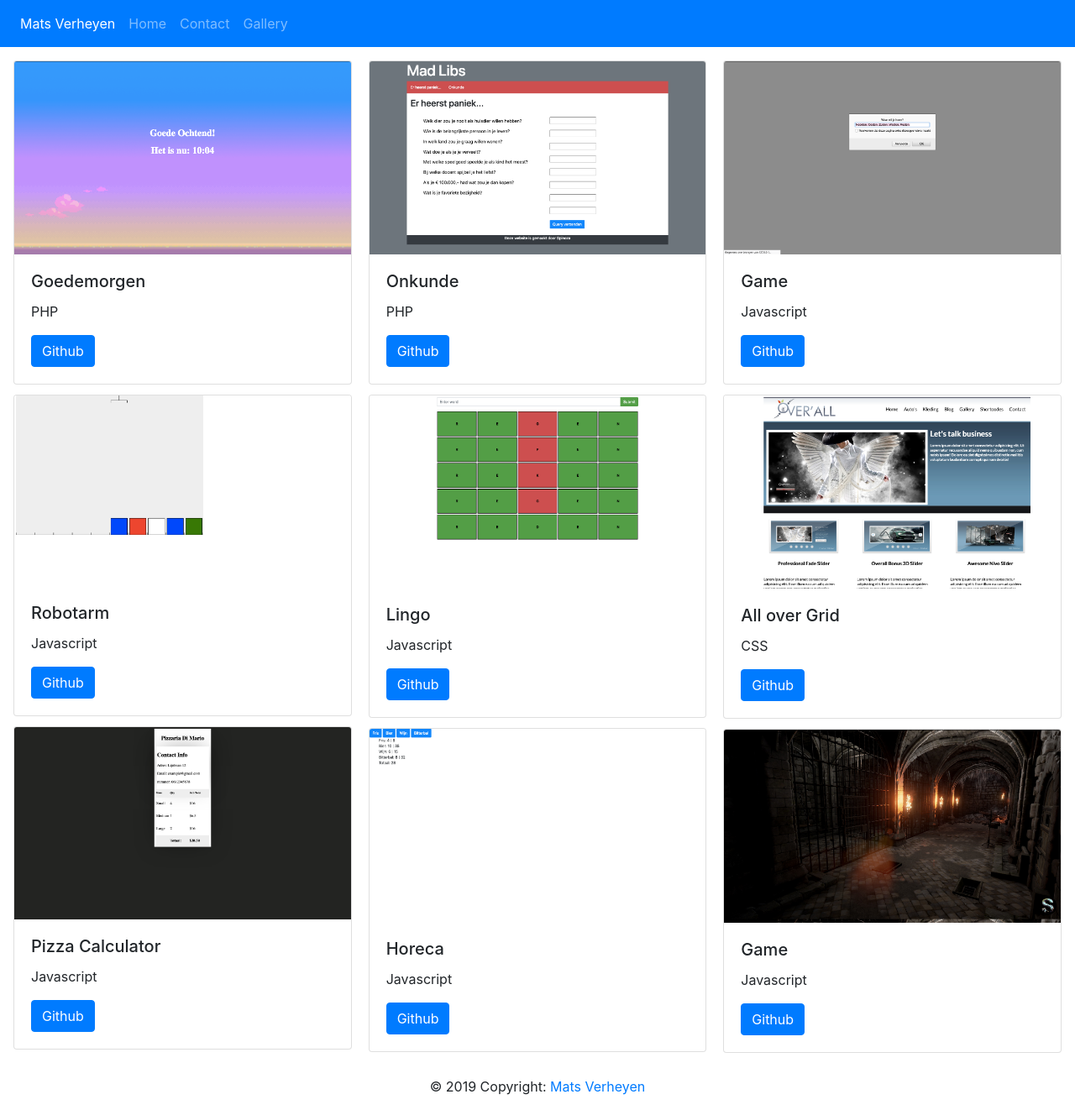
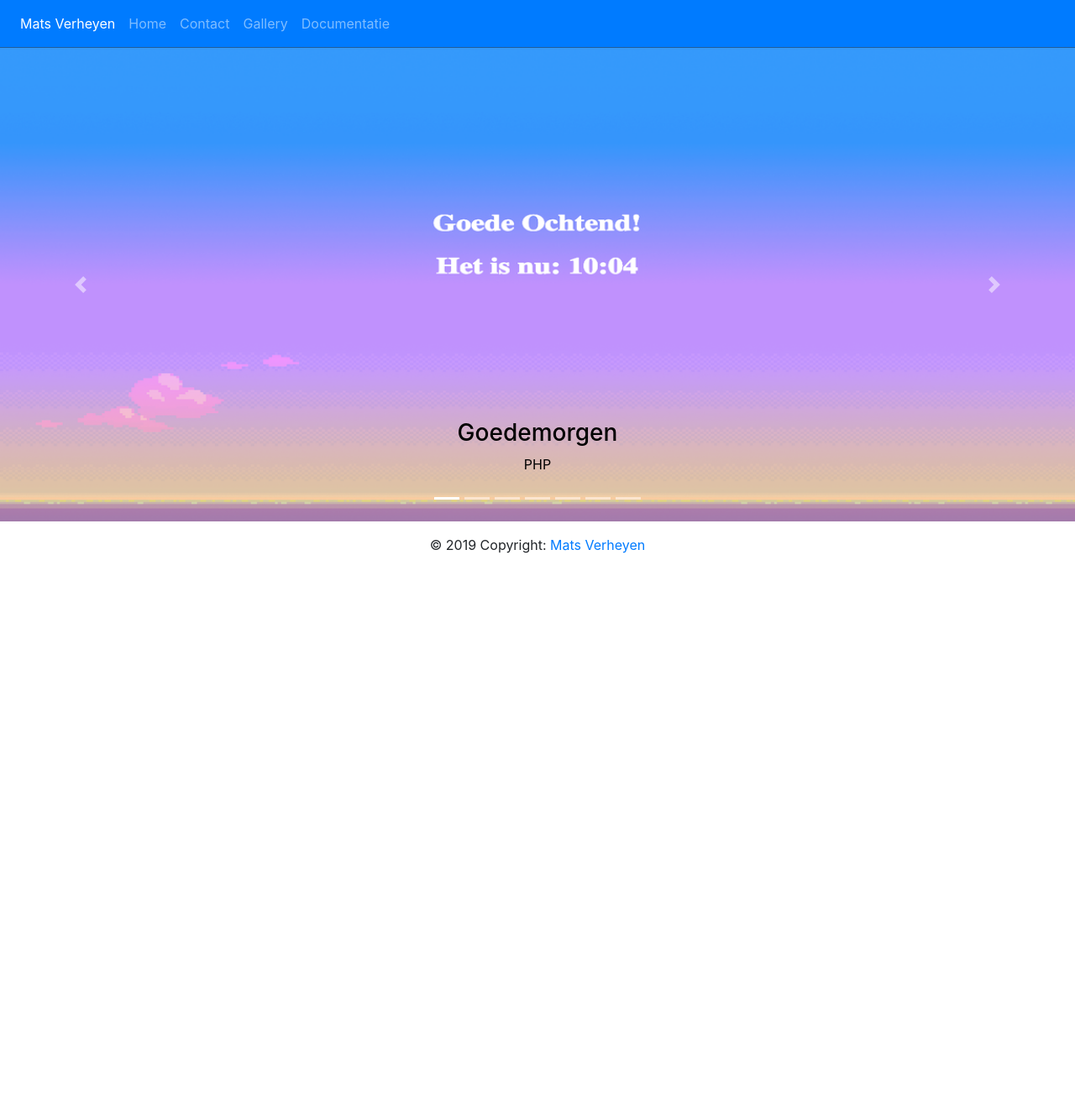
Before and after one commit to Matsverheyen/Portfolio-php, a PHP site: page /gallery.php in a window 1280 px wide. Shown: the whole page at 84% size. After the commit the page ends 659 px from the top, so only its background shows below. Run offline with PHP 8.4, Linux system fonts and the light colour scheme.

Commit message:
added caroussel and docs

```diff
--- a/components/nav.php
+++ b/components/nav.php
@@ -10,7 +10,10 @@
       <a class="nav-link" href="contact.php">Contact</a>
     </li>
     <li class="nav-item">
-      <a class="nav-link" href="gallery.php"">Gallery</a>
+      <a class="nav-link" href="gallery.php">Gallery</a>
+    </li>
+    <li class="nav-item">
+      <a class="nav-link" href="documentatie.php">Documentatie</a>
     </li>
   </ul>
 </nav>
--- a/contact.php
+++ b/contact.php
@@ -41,7 +41,8 @@
             <div class="form-group">
               <input type="text" class="form-control" name="name" placeholder="Naam" required>
             </div>
-          </div>
+          </div>froot
+
           <div class="col-md-6">
             <form method="post" action="send_mail.php">
             <div class="form-group">
--- /dev/null
+++ b/css/style.css
@@ -0,0 +1,3 @@
+.custom-h3 {
+  color: black;
+}
--- a/gallery.php
+++ b/gallery.php
@@ -5,6 +5,7 @@
   <meta name="viewport" content="width=device-width, initial-scale=1.0">
   <meta http-equiv="X-UA-Compatible" content="ie=edge">
   <link rel="stylesheet" href="css/style.css">
+  <script src="https://ajax.googleapis.com/ajax/libs/jquery/3.3.1/jquery.min.js"></script>
   <link rel="stylesheet" href="https://stackpath.bootstrapcdn.com/bootstrap/4.3.1/css/bootstrap.min.css" integrity="sha384-ggOyR0iXCbMQv3Xipma34MD+dH/1fQ784/j6cY/iJTQUOhcWr7x9JvoRxT2MZw1T" crossorigin="anonymous">
   <script src="https://stackpath.bootstrapcdn.com/bootstrap/4.3.1/js/bootstrap.min.js" integrity="sha384-JjSmVgyd0p3pXB1rRibZUAYoIIy6OrQ6VrjIEaFf/nJGzIxFDsf4x0xIM+B07jRM" crossorigin="anonymous"></script>
   <script src="https://code.jquery.com/jquery-3.3.1.slim.min.js" integrity="sha384-q8i/X+965DzO0rT7abK41JStQIAqVgRVzpbzo5smXKp4YfRvH+8abtTE1Pi6jizo" crossorigin="anonymous"></script>
@@ -13,79 +14,96 @@
 </head>
 <body>
 <?php include 'components/nav.php' ?>
-  <div class="card-columns mt-3 ml-3 mr-3">
-  <div class="card">
-  <img class="card-img-top" src="img/Goedemorgen.png" alt="Goedemorgen">
-  <div class="card-body">
-    <h5 class="card-title">Goedemorgen</h5>
-    <p class="card-text">PHP</p>
-    <a target="_blank" href="https://github.com/Matsverheyen/Goedemorgen" class="btn btn-primary">Github</a>
+<div id="carousel-gallery" class="carousel slide carousel-fade" data-ride="carousel">
+  <ol class="carousel-indicators">
+    <li data-target="#carousel-gallery" data-slide-to="0" class="active"></li>
+    <li data-target="#carousel-gallery" data-slide-to="1"></li>
+    <li data-target="#carousel-gallery" data-slide-to="2"></li>
+    <li data-target="#carousel-gallery" data-slide-to="3"></li>
+    <li data-target="#carousel-gallery" data-slide-to="4"></li>
+    <li data-target="#carousel-gallery" data-slide-to="5"></li>
+    <li data-target="#carousel-gallery" data-slide-to="6"></li>
+  </ol>
+  <div class="carousel-inner" role="listbox">
+    <div class="carousel-item active">
+      <div class="view">
+        <img class="d-block w-100" src="img/Goedemorgen.png" alt="First slide">
+        <div class="mask rgba-black-light"></div>
+      </div>
+      <div class="carousel-caption">
+        <h3 class="h3-responsive custom-h3">Goedemorgen</h3>
+        <p class="custom-h3">PHP</p>
       </div>
     </div>
-<div class="card">
-  <img class="card-img-top" src="img/Robotarm.png" alt="Robotarm">
-  <div class="card-body">
-    <h5 class="card-title">Robotarm</h5>
-    <p class="card-text">Javascript</p>
-    <a target="_blank" href="https://github.com/Matsverheyen/robotarm-js-2018" class="btn btn-primary">Github</a>
+    <div class="carousel-item">
+      <div class="view">
+        <img class="d-block w-100" src="img/Horeca.png" alt="Second slide">
+        <div class="mask rgba-black-strong"></div>
+      </div>
+      <div class="carousel-caption">
+        <h3 class="h3-responsive custom-h3">Horeca</h3>
+        <p class="custom-h3">Javascript</p>
       </div>
     </div>
-<div class="card">
-  <img class="card-img-top" src="img/Pizza.png" alt="Pizza Calculator">
-  <div class="card-body">
-    <h5 class="card-title">Pizza Calculator</h5>
-    <p class="card-text">Javascript</p>
-    <a target="_blank" href="https://github.com/Matsverheyen/Pizza-Calculator" class="btn btn-primary">Github</a>
+    <div class="carousel-item">
+      <div class="view">
+        <img class="d-block w-100" src="img/Lingo.png" alt="Third slide">
+        <div class="mask rgba-black-slight"></div>
+      </div>
+      <div class="carousel-caption">
+        <h3 class="h3-responsive custom-h3">Lingo</h3>
+        <p class="custom-h3">Javascript</p>
       </div>
     </div>
-<div class="card">
-  <img class="card-img-top" src="img/Onkunde.png" alt="Onkunde">
-  <div class="card-body">
-    <h5 class="card-title">Onkunde</h5>
-    <p class="card-text">PHP</p>
-    <a target="_blank" href="https://github.com/Matsverheyen/Onkunde" class="btn btn-primary">Github</a>
+    <div class="carousel-item">
+      <div class="view">
+        <img class="d-block w-100" src="img/Onkunde.png" alt="Fourth slide">
+        <div class="mask rgba-black-strong"></div>
+      </div>
+      <div class="carousel-caption">
+        <h3 class="h3-responsive custom-h3">Onkunde</h3>
+        <p class="custom-h3">PHP</p>
       </div>
     </div>
-<div class="card">
-  <img class="card-img-top" src="img/Lingo.png" alt="Lingo">
-  <div class="card-body">
-    <h5 class="card-title">Lingo</h5>
-    <p class="card-text">Javascript</p>
-    <a target="_blank" href="https://github.com/Matsverheyen/Lingo" class="btn btn-primary">Github</a>
+    <div class="carousel-item">
+      <div class="view">
+        <img class="d-block w-100" src="img/Pizza.png" alt="Fifth slide">
+        <div class="mask rgba-black-strong"></div>
+      </div>
+      <div class="carousel-caption">
+        <h3 class="h3-responsive custom-h3">Pizza Calculator</h3>
+        <p class="custom-h3">Javascript</p>
       </div>
     </div>
-<div class="card">
-  <img class="card-img-top" src="img/Horeca.png" alt="Horeca">
-  <div class="card-body">
-    <h5 class="card-title">Horeca</h5>
-    <p class="card-text">Javascript</p>
-    <a target="_blank" href="https://github.com/Matsverheyen/HorecaApp" class="btn btn-primary">Github</a>
+    <div class="carousel-item">
+      <div class="view">
+        <img class="d-block w-100" src="img/Robotarm.png" alt="Sixth slide">
+        <div class="mask rgba-black-strong"></div>
+      </div>
+      <div class="carousel-caption">
+        <h3 class="h3-responsive custom-h3">Robotarm</h3>
+        <p class="custom-h3">Javascript</p>
       </div>
     </div>
-<div class="card">
-  <img class="card-img-top" src="img/Game.png" alt="Game">
-  <div class="card-body">
-    <h5 class="card-title">Game</h5>
-    <p class="card-text">Javascript</p>
-    <a target="_blank" href="https://github.com/Matsverheyen/Adventure-Game" class="btn btn-primary">Github</a>
+    <div class="carousel-item">
+      <div class="view">
+        <img class="d-block w-100" src="img/Css.jpg" alt="Seventh slide">
+        <div class="mask rgba-black-strong"></div>
+      </div>
+      <div class="carousel-caption">
+        <h3 class="h3-responsive custom-h3">All over grid</h3>
+        <p class="custom-h3">CSS</p>
       </div>
     </div>
-<div class="card">
-  <img class="card-img-top" src="img/Css.png" alt="Allover">
-  <div class="card-body">
-    <h5 class="card-title">All over Grid</h5>
-    <p class="card-text">CSS</p>
-    <a target="_blank" href="https://github.com/Matsverheyen/Over-all-Grid" class="btn btn-primary">Github</a>
   </div>
-</div>
-<div class="card">
-  <img class="card-img-top" src="img/Game2.png" alt="Game">
-  <div class="card-body">
-    <h5 class="card-title">Game</h5>
-    <p class="card-text">Javascript</p>
-    <a target="_blank" href="https://github.com/Matsverheyen/Adventure-game-2" class="btn btn-primary">Github</a>
-  </div>
-</div>
+  <a class="carousel-control-prev" href="#carousel-gallery" role="button" data-slide="prev">
+    <span class="carousel-control-prev-icon" aria-hidden="true"></span>
+    <span class="sr-only">Previous</span>
+  </a>
+  <a class="carousel-control-next" href="#carousel-gallery" role="button" data-slide="next">
+    <span class="carousel-control-next-icon" aria-hidden="true"></span>
+    <span class="sr-only">Next</span>
+  </a>
 </div>
 <?php include 'components/footer.php' ?>
 </body>
```
Also changed, not shown: documentatie.php (added, +451 -0 lines), img/Css.jpg (added), img/Css.png (deleted), img/Game.png (deleted), img/Game2.png (deleted), img/Goedemorgen.png, img/Horeca.png, img/Lingo.png, img/Onkunde.png, img/Pizza.png, img/Robotarm.png, 1 other file. Lines whose indentation alone changed are shown as unchanged.
